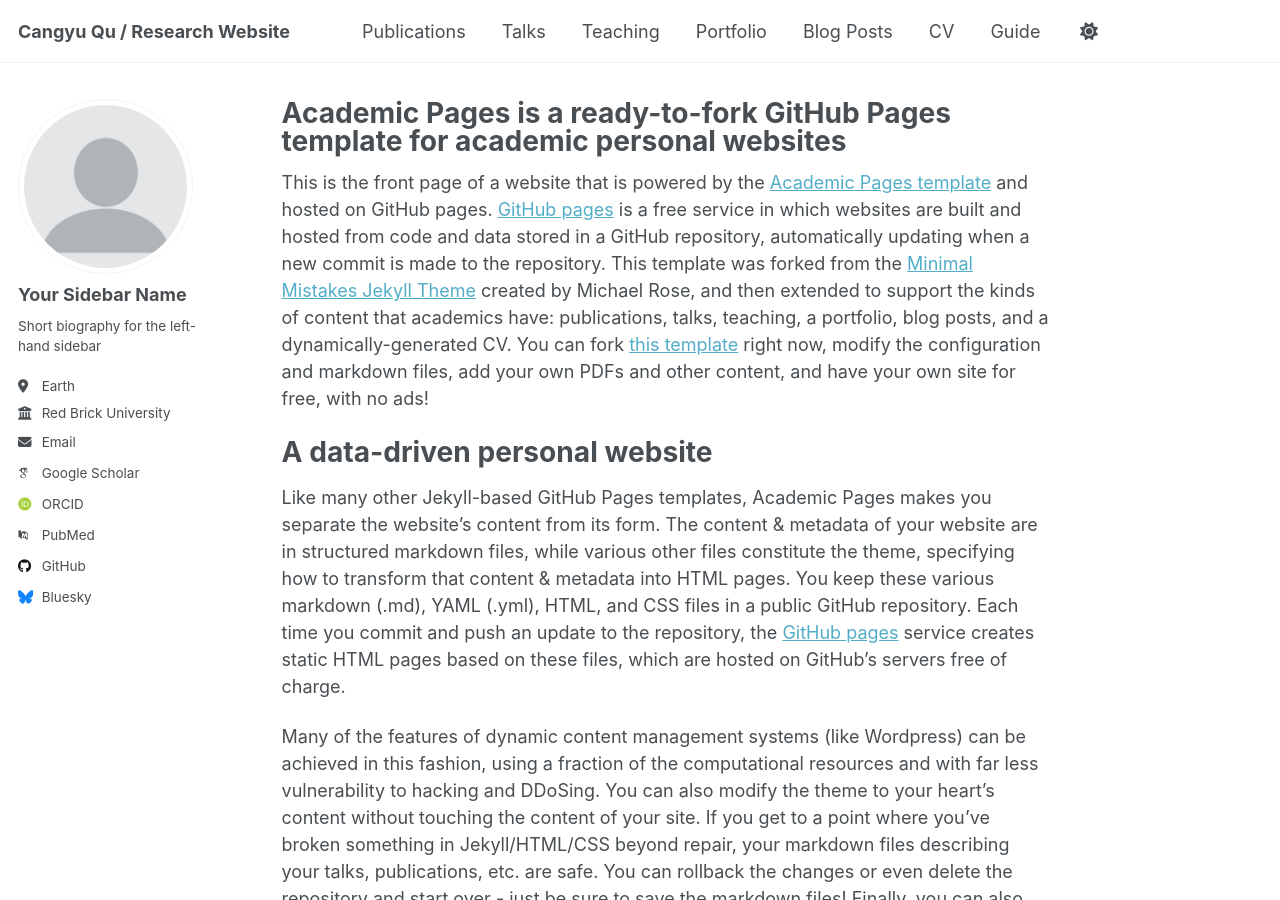
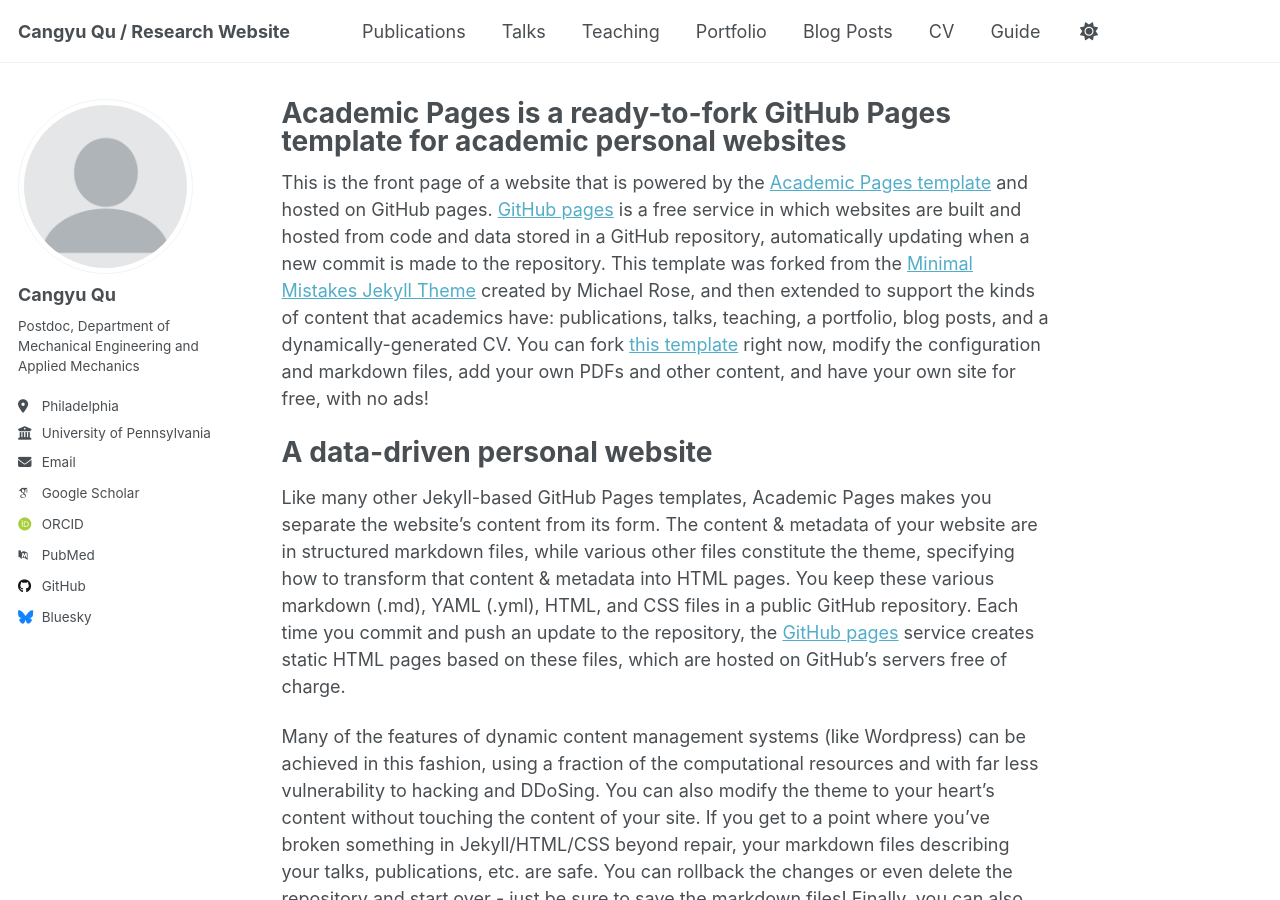
Before and after one commit to qucangyu/qucangyu.github.io, a Jekyll site: the page built from _pages/about.md, in a window 1280 px wide and 900 px high. Built offline with Jekyll 4.4.1, drawn with Linux system fonts in a browser that asks for light colours; some web fonts are replaced.

Commit message:
Update _config.yml

```diff
--- a/_config.yml
+++ b/_config.yml
@@ -23,13 +23,13 @@ repository               : "qucangyu/qucangyu.github.io"
 author:
   # Biographic information
   avatar           : "profile.png"
-  name             : "Your Sidebar Name"
+  name             : "Cangyu Qu"
   pronouns         : # example: "she/her"
-  bio              : "Short biography for the left-hand sidebar"
-  location         : "Earth"
-  employer         : "Red Brick University"
+  bio              : "Postdoc, Department of Mechanical Engineering and Applied Mechanics"
+  location         : "Philadelphia"
+  employer         : "University of Pennsylvania"
   uri              : # URL
-  email            : "none@example.org"
+  email            : "qucangyu@seas.upenn.edu"
 
   # Academic websites
   academia         : # URL
```
